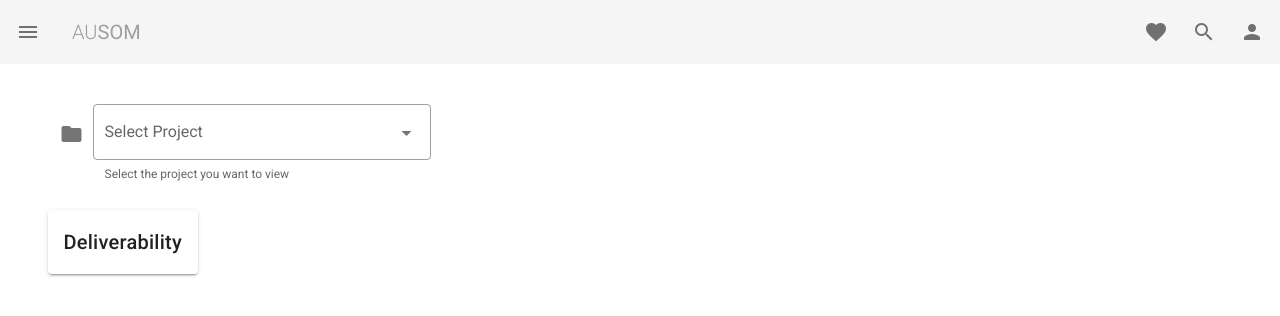
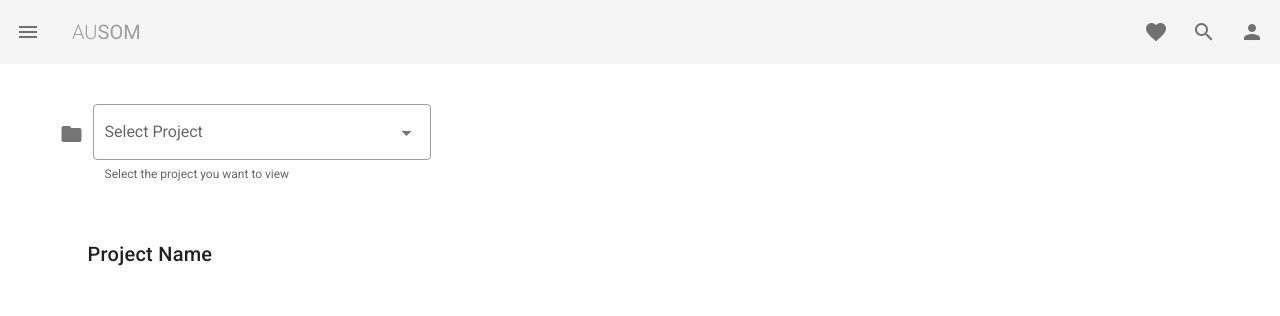
Before and after one commit to madevara24/performance-report-prototype, a Vue app: page /project in a window 1280 px wide. Shown: the top 316 px of the page. Built offline with nearby package versions, Linux system fonts and the light colour scheme.

Commit message:
Edit cards

```diff
--- a/src/components/DashboardProjectCard.vue
+++ b/src/components/DashboardProjectCard.vue
@@ -1,7 +1,7 @@
 <template>
-  <v-card class="px-3 mb-5" flat>
+  <v-card class="px-3 mb-5" flat @click="selectProject(projectData.id)">
     <v-card-title>
-      <v-btn large depressed text @click="selectProject(projectData.id)">{{projectData.name}}</v-btn>
+      {{projectData.name}}
     </v-card-title>
     <v-divider></v-divider>
     <v-card-text>
--- a/src/views/Project.vue
+++ b/src/views/Project.vue
@@ -7,12 +7,14 @@
         </v-col>
       </v-row>
       <v-row>
-        <h3>{{selectedProject}}</h3>
-      </v-row>
-      <v-row>
-        <v-card block>
-          <v-card-title>Deliverability</v-card-title>
-        </v-card>
+        <v-col cols=12 xs=12>
+          <v-card flat class="px-3 mb-5">
+            <v-card-title>Project Name</v-card-title>
+            <v-card-text>
+
+            </v-card-text>
+          </v-card>
+        </v-col>
       </v-row>
     </v-container>
   </div>
```
